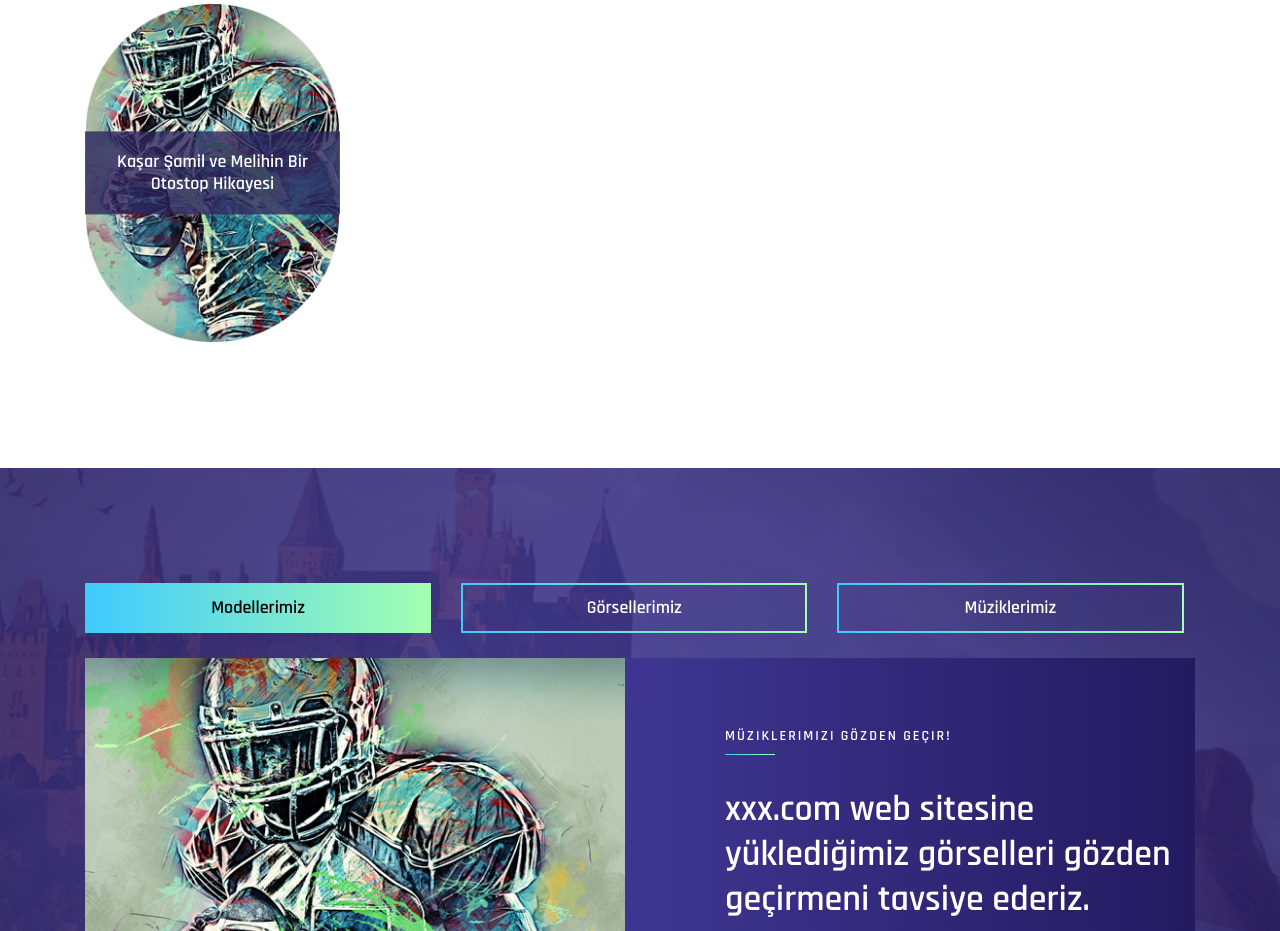
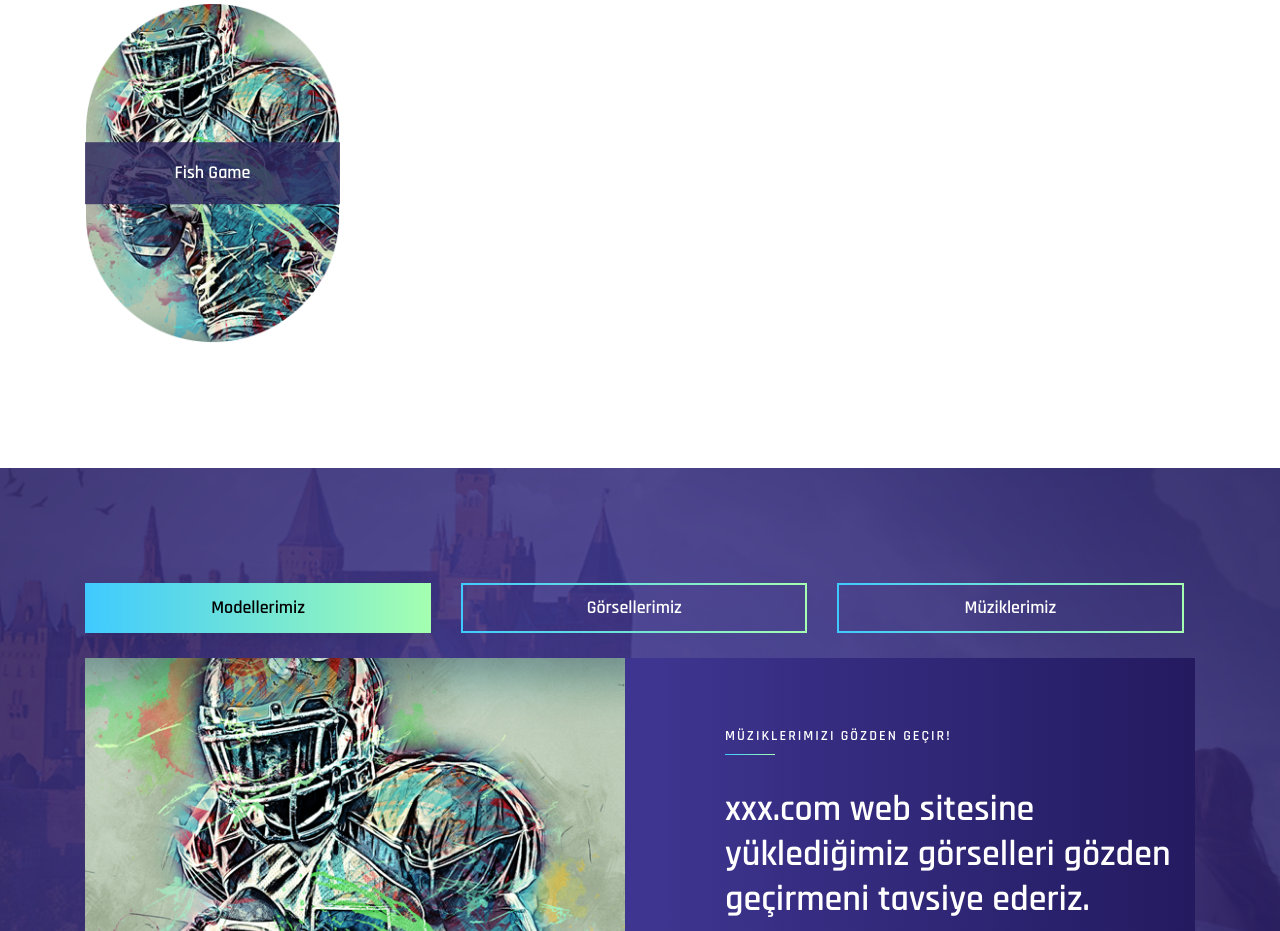
Before and after one commit to mmuratyilmaz/100msgames.github.io, a plain HTML site: page index.html in a window 1280 px wide. Shown: the part 2257-3188 px from the top of the page. Drawn offline with Linux system fonts and the light colour scheme; some packages are replaced by stand-ins of ours.

Commit message:
Update index.html

```diff
--- a/index.html
+++ b/index.html
@@ -178,7 +178,7 @@
 					<div class="new_games_item">
 						<img src="img/b_map4.png" alt="">
 						<div class="upcoming_title">
-							<h3><a href="games.html">Kaşar Şamil ve Melihin Bir Otostop Hikayesi</a></h3>
+							<h3><a href="games.html">Fish Game</a></h3>
 						</div>
 					</div>
 				</div>
```
